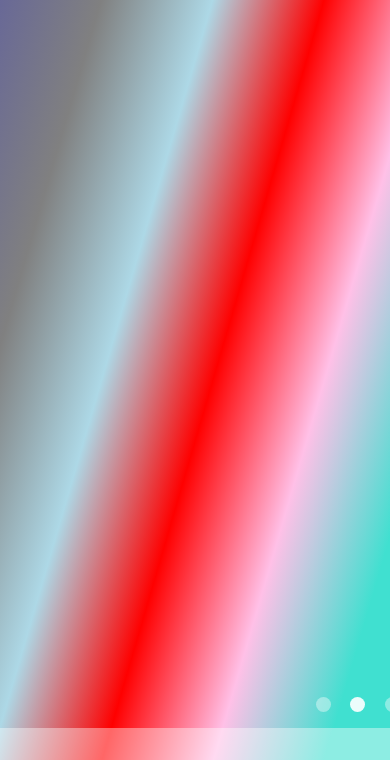
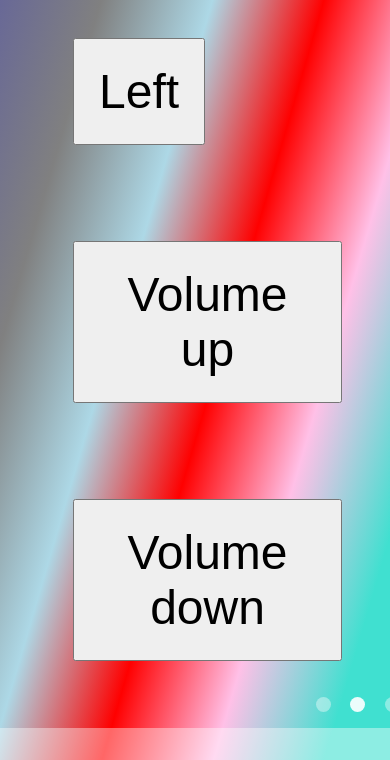
Before and after one commit to INoobSaibot/Ios-UI-clone_2-WebPacked, a plain HTML site: page iOS main menu clone/index.html in a window 390 px wide. Shown: the part 416-1176 px from the top of the page. Drawn offline with nearby package versions, Linux system fonts and the light colour scheme.

Commit message:
tweaking external buttons, volume home etc

```diff
--- a/iOS main menu clone/index.css
+++ b/iOS main menu clone/index.css
@@ -45,19 +45,21 @@ body {
     position: absolute;
     left: 25px;
     /*bottom: 0;*/
-    font-size: 10px;
-    margin-top:50%;
+    /*margin-top:50%;*/
 }
 
 .external-buttons button {
-    padding:1em;
+    padding:0.5em;
     margin: 1em;
+    font-size: 3em;
 }
 
-@media only screen and (max-width: 600px) {
-    .external-buttons {
-        background-color: lightblue;
-        display: flex;
-        bottom:0;
-    }
-}
+/*@media only screen and (max-width: 1000px) {*/
+/*    .external-buttons {*/
+/*        background-color: lightblue;*/
+/*        display: flex;*/
+/*        left:auto;*/
+/*        bottom: 0;*/
+
+/*    }*/
+/*}*/
```
